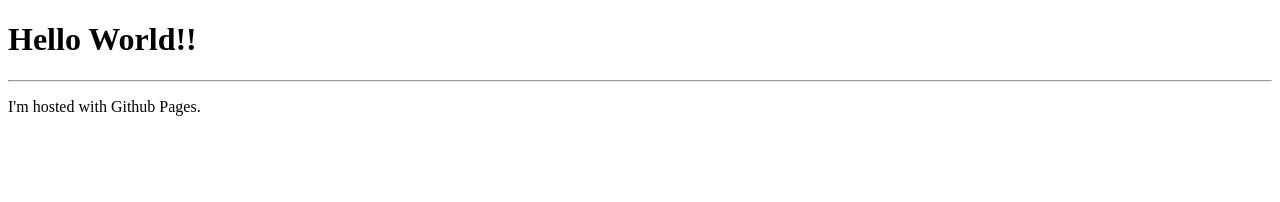
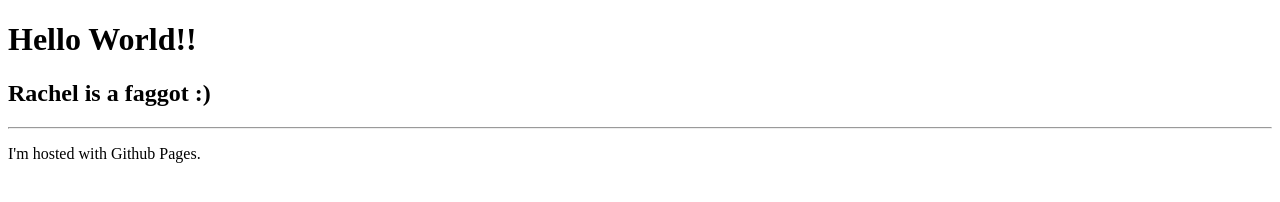
Before and after one commit to Jonah177/Jonah177.github.io, a plain HTML site: page index.html in a window 1280 px wide. Drawn offline with Linux system fonts and the light colour scheme.

Commit message:
Update index.html

```diff
--- a/index.html
+++ b/index.html
@@ -5,6 +5,7 @@
 	</head>
 	<body>
 		<h1>Hello World!!</h1>
+		<h2>Rachel is a faggot :)</h2>
 		<hr></hr>
 		<p>I'm hosted with Github Pages.</p>
 	</body>
```
